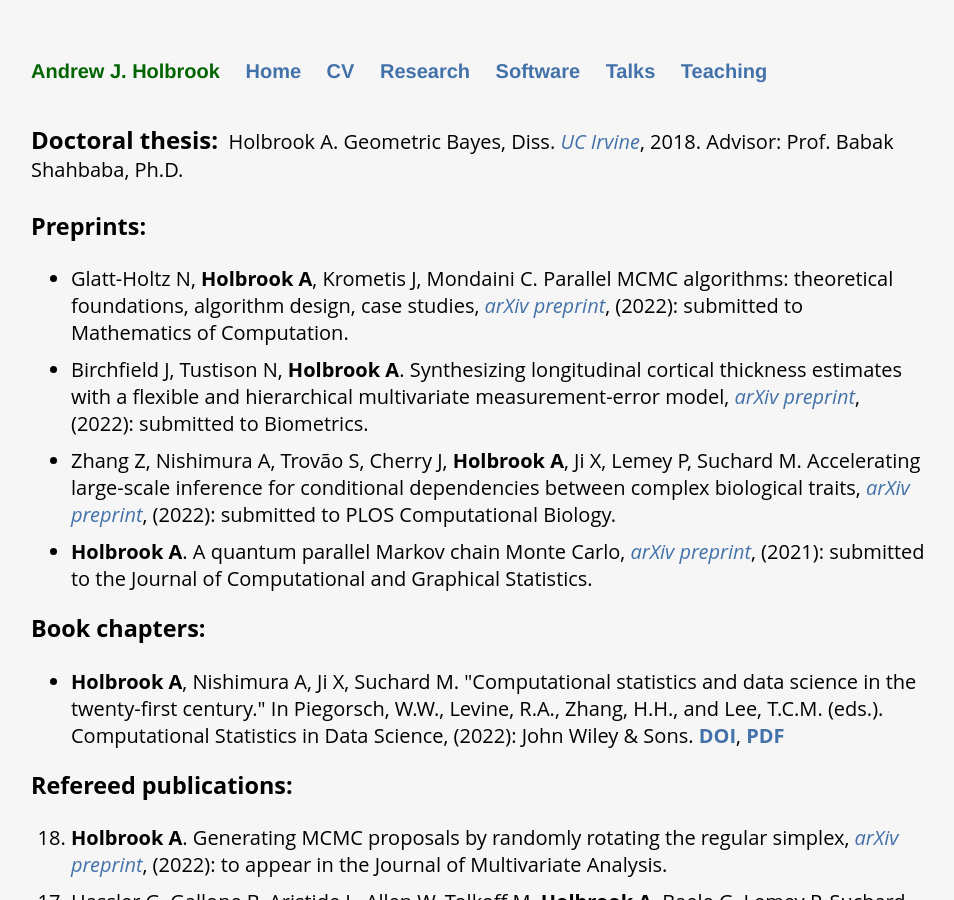
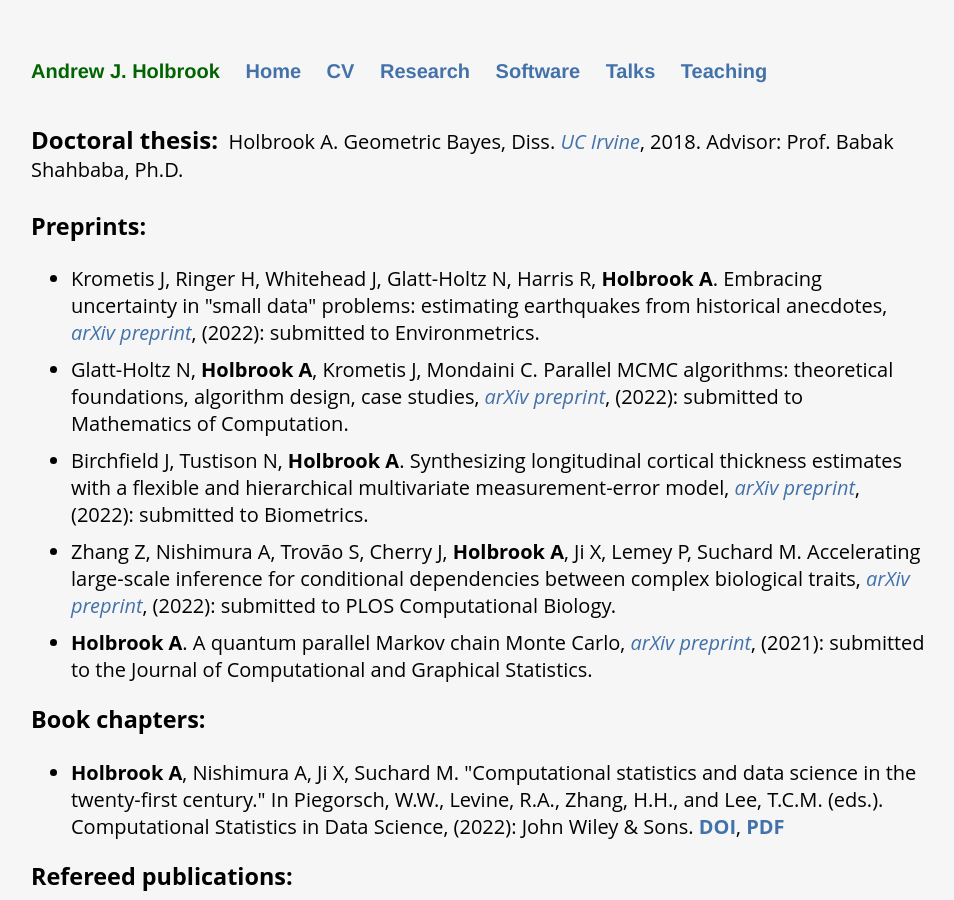
Before and after one commit to andrewjholbrook/andrewjholbrook.github.io, a Jekyll site: the page built from research.html, in a window 1280 px wide and 900 px high. Shown: the whole window, without its empty margins (161-1115 px from the left). Built offline with Jekyll 4.4.1, drawn with Linux system fonts in a browser that asks for light colours; a style sheet for code colours, icons or effects is not loaded.

Commit message:
Update research.html

```diff
--- a/research.html
+++ b/research.html
@@ -11,6 +11,7 @@
 
   <h3>Preprints:</h3>
   <ul id="preprints">
+        <li>Krometis J, Ringer H, Whitehead J, Glatt-Holtz N, Harris R, <b>Holbrook A</b>. Embracing uncertainty in "small data" problems: estimating earthquakes from historical anecdotes, <i><a href="https://arxiv.org/abs/2106.07797" target="_blank">arXiv preprint</a></i>, (2022): submitted to Environmetrics.
         <li>Glatt-Holtz N, <b>Holbrook A</b>, Krometis J, Mondaini C. Parallel MCMC algorithms: theoretical foundations, algorithm design, case studies, <i><a href="https://arxiv.org/abs/2209.04750" target="_blank">arXiv preprint</a></i>, (2022): submitted to Mathematics of Computation.  </li>
         <li>Birchfield J, Tustison N, <b>Holbrook A</b>. Synthesizing longitudinal cortical thickness estimates with a flexible and hierarchical multivariate measurement-error model, <i><a href="http://arxiv.org/abs/2204.03576" target="_blank">arXiv preprint</a></i>, (2022): submitted to Biometrics. </li>
     <li>Zhang Z, Nishimura A, Trovão S, Cherry J, <b>Holbrook A</b>, Ji X, Lemey P, Suchard M. Accelerating large-scale inference for conditional dependencies between complex biological traits, <i><a href="http://arxiv.org/abs/2201.07291" target="_blank">arXiv preprint</a></i>, (2022): submitted to PLOS Computational Biology.</li>
```
